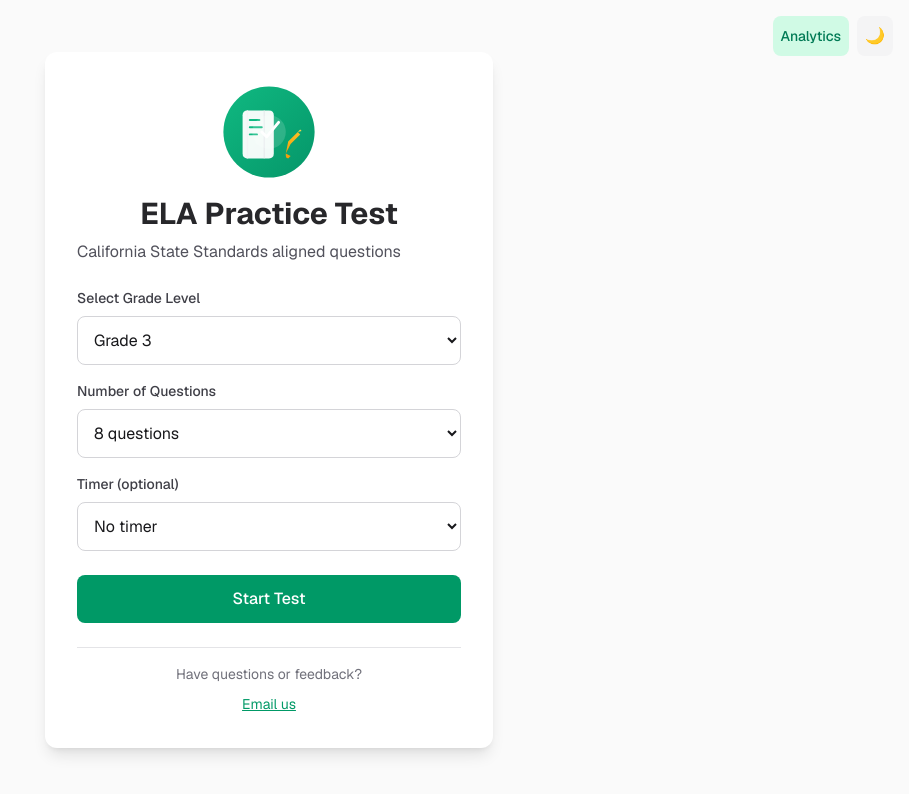
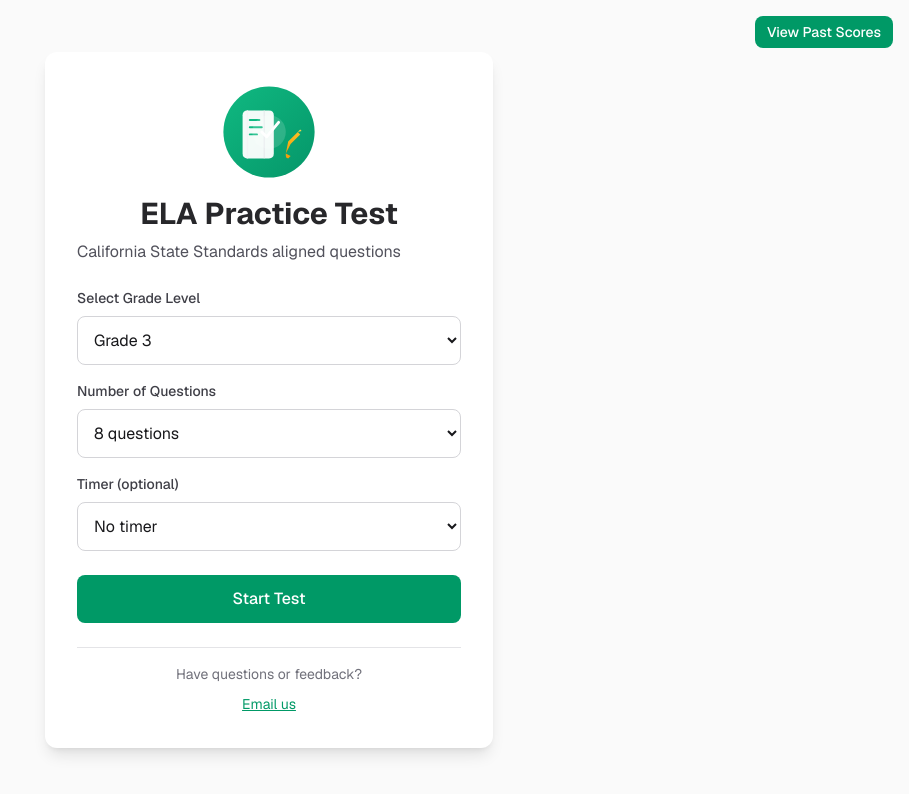
Before and after one commit to akrjohn/ela-preper, a Next.js app: page / in a window 1280 px wide. Shown: the top 794 px of the page, without its empty margins (371-1280 px from the left). Built offline with nearby package versions, Linux system fonts and the light colour scheme.

Commit message:
fix: Better analytics button - solid emerald with white text

```diff
--- a/src/app/page.tsx
+++ b/src/app/page.tsx
@@ -359,7 +359,7 @@ export default function Home() {
           <div className="flex justify-center mb-4">
             <img src="/logo.svg" alt="ELA Prep Logo" className="w-24 h-24" />
           </div>
-          <div className="absolute top-4 right-4 flex gap-2">
+          <div className="absolute top-4 right-4">
             <button
               onClick={() => {
                 if (typeof window !== 'undefined') {
@@ -379,17 +379,10 @@ export default function Home() {
                 }
                 setShowAnalytics(true);
               }}
-              className="p-2 rounded-lg bg-emerald-100 hover:bg-emerald-200 text-emerald-700 text-sm font-medium"
+              className="px-3 py-1.5 rounded-lg bg-emerald-600 hover:bg-emerald-700 text-white text-sm font-medium"
               aria-label="View Analytics"
             >
-              Analytics
-            </button>
-            <button
-              onClick={() => setDarkMode(!darkMode)}
-              className="p-2 rounded-lg bg-zinc-100 hover:bg-zinc-200 dark:bg-zinc-800 dark:hover:bg-zinc-700"
-              aria-label="Toggle dark mode"
-            >
-              {darkMode ? '☀️' : '🌙'}
+              View Past Scores
             </button>
           </div>
           <h1 className="text-3xl font-bold text-zinc-800 dark:text-zinc-100 mb-2 text-center">ELA Practice Test</h1>
```
